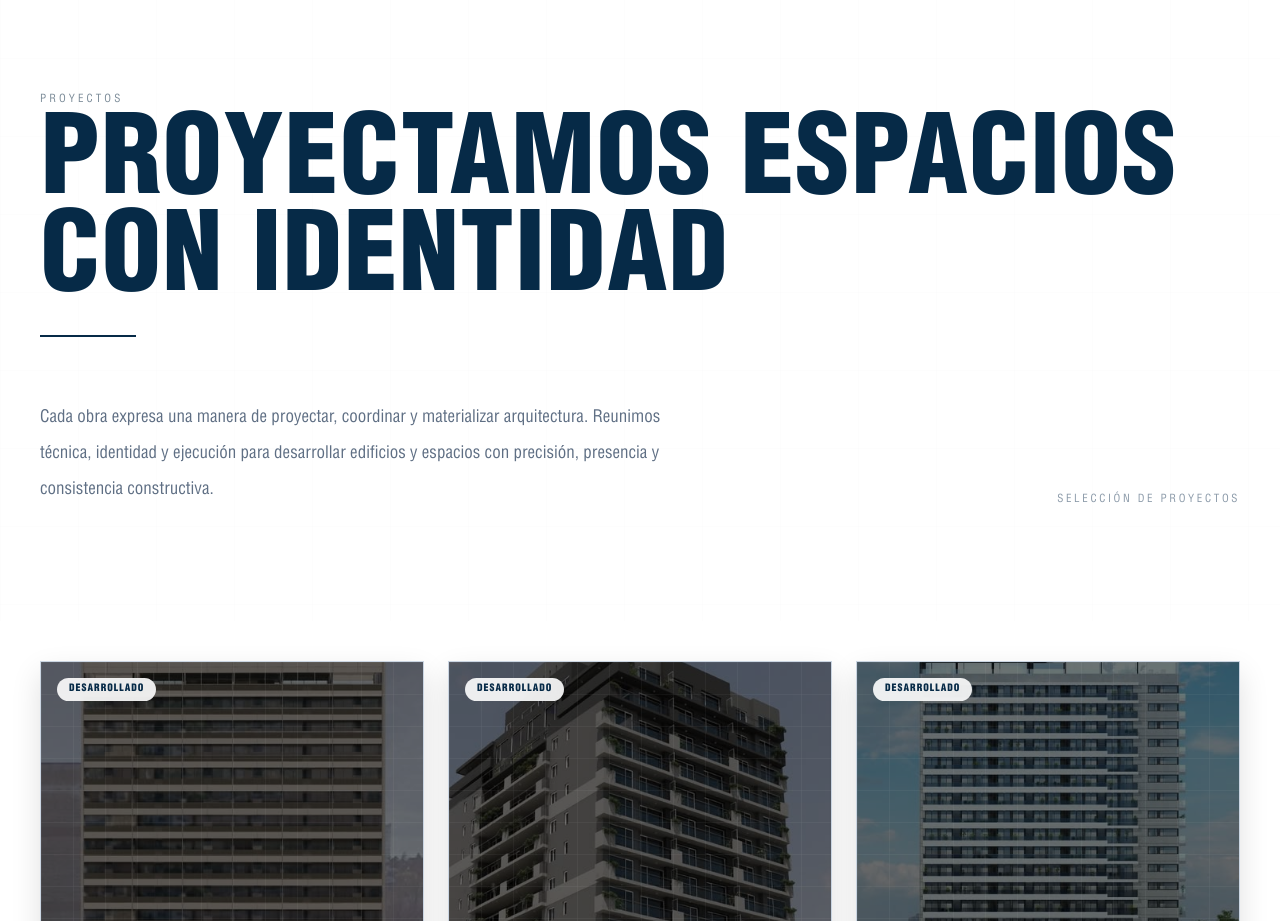
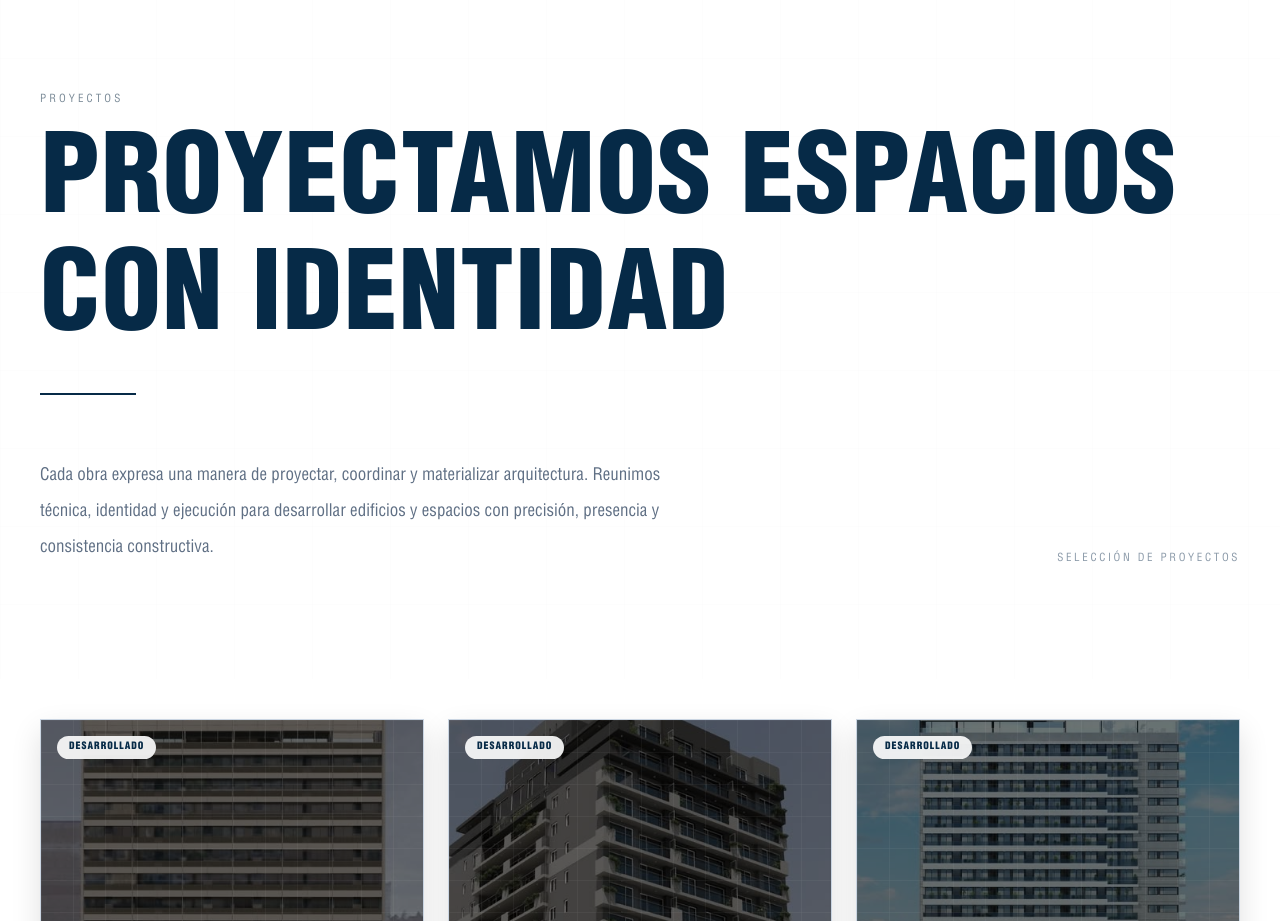
Before and after one commit to pachecoleoo/360-construcciones, a Next.js app: page /proyectos in a window 1280 px wide. Shown: the part 820-1741 px from the top of the page. Built offline with nearby package versions, Linux system fonts and the light colour scheme; no server answers.

Commit message:
Fix iOS animated title glyph clipping: components/proyectos/ProjectsIntroSection.tsx

```diff
--- a/components/proyectos/ProjectsIntroSection.tsx
+++ b/components/proyectos/ProjectsIntroSection.tsx
@@ -67,10 +67,10 @@ export default function ProjectsIntroSection() {
         </p>
 
         {/* TITULO FULL WIDTH */}
-        <div className="mt-3 overflow-visible">
+        <div className="mt-3 ios-safe-title-reveal">
           <h2
             className={cx(
-              "max-w-[1200px] font-heading font-black uppercase text-[#062a47]",
+              "ios-safe-title max-w-[1200px] font-heading font-black uppercase text-[#062a47]",
               "leading-[0.9] tracking-[0.01em]",
               "text-[48px] sm:text-[62px] md:text-[82px] lg:text-[104px] xl:text-[108px]",
               "transition-all duration-700 delay-100 ease-out",
```
